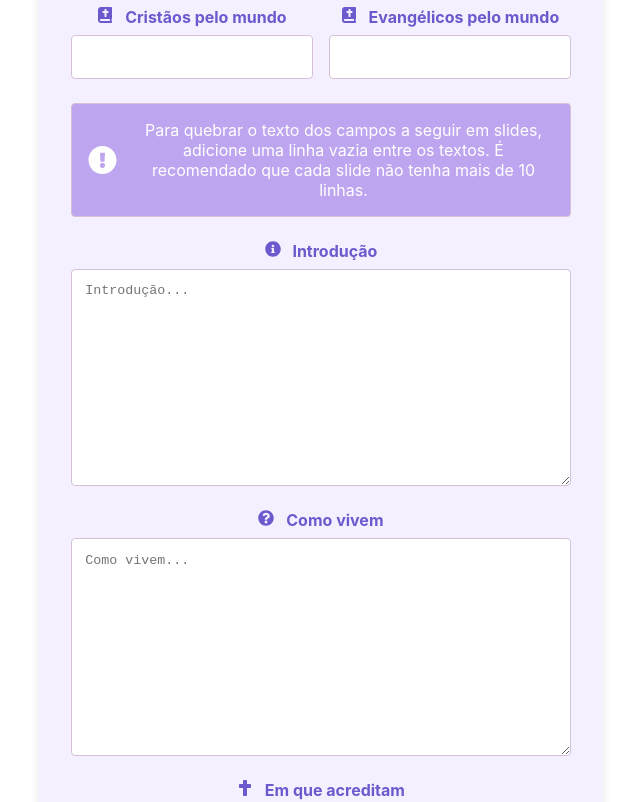
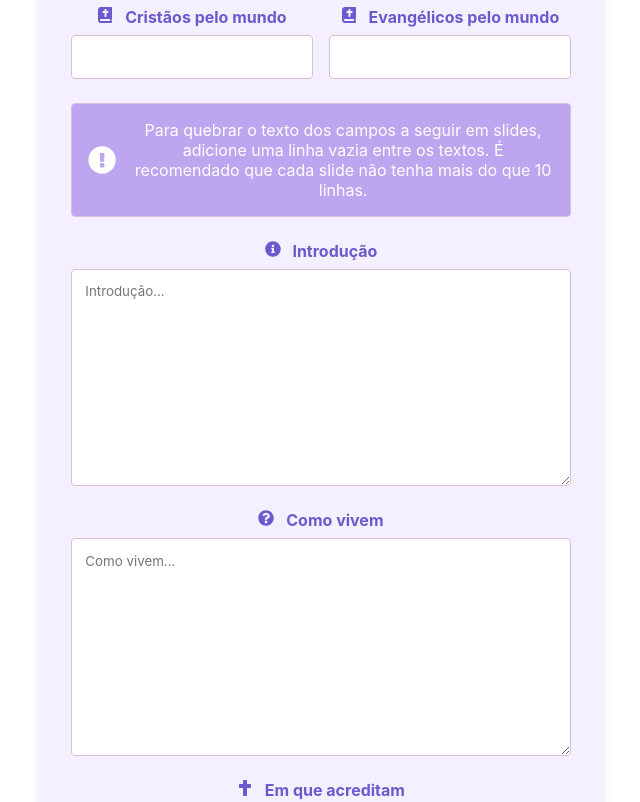
Before and after one commit to mathrews/presentation-generator-away, a React (Create React App) app: page / in a window 1280 px wide. Shown: the part 1660-2462 px from the top of the page, without its empty margins (319-959 px from the left). Built offline with nearby package versions, Linux system fonts and the light colour scheme.

Commit message:
some improvements maked

```diff
--- a/src/components/Formulario/Formulario.css
+++ b/src/components/Formulario/Formulario.css
@@ -88,6 +88,7 @@
     padding-left: 1em;
     padding-top: 1em;
     scrollbar-width: none;
+    font-family: -apple-system, BlinkMacSystemFont, 'Segoe UI', 'Roboto', 'Oxygen', 'Ubuntu', 'Cantarell', 'Fira Sans', 'Droid Sans', 'Helvetica Neue', sans-serif;
   }
 }
 
--- a/src/components/Formulario/Formulario.js
+++ b/src/components/Formulario/Formulario.js
@@ -258,7 +258,7 @@ function Formulario() {
                     <div className="form-observation-text">
                         Para quebrar o texto dos campos a seguir em slides,
                         adicione uma linha vazia entre os textos. É recomendado
-                        que cada slide não tenha mais de 10 linhas.
+                        que cada slide não tenha mais do que 10 linhas.
                     </div>
                 </div>
 
--- a/src/utils/AwaySlidePattern.js
+++ b/src/utils/AwaySlidePattern.js
@@ -36,7 +36,7 @@ class AwaySlidePattern {
       // Adicionando texto na parte inferior do slide
       const textoXPercent = imageXPercent; // borda esquerda alinhada com a borda esquerda da imagem
       const textoYPercent = 100 - 10; // 10pt de distância do bottom do slide
-      slide.addText("Around the World Announcing Yeshua", { x: `${textoXPercent}%`, y: `${textoYPercent}%`, w: "44%", h: "10%", align: pptx.AlignLeft, fontSize: 18, fontFace: "Calibri", color: "FFFFFF", bold: true });
+      slide.addText("Around the World Announcing Yeshua", { x: `${textoXPercent}%`, y: `${textoYPercent}%`, w: "44%", h: "10%", align: pptx.AlignLeft, fontSize: 14, fontFace: "Calibri", color: "FFFFFF", bold: true });
 
       // Adicionando um quadrado branco ao lado direito do texto com distância de 3% e aumentando em 30pt
       const squareTextWidthPercent = 100 - textoXPercent - 44; // largura do quadrado em porcentagem
--- a/src/utils/largeTextSlide.js
+++ b/src/utils/largeTextSlide.js
@@ -1,7 +1,7 @@
 import AwaySlidePattern from "./AwaySlidePattern";
 
 const addLargeTextSlide = (pptxgen, pres, title, text) => {
-  const fontSize = 20;
+  const fontSize = 18;
   const fontFace = "Calibri";
   const color = "FFFFFF";
 
```
Also changed, not shown: 1 other file (tests, documents, lock files or other folders).
